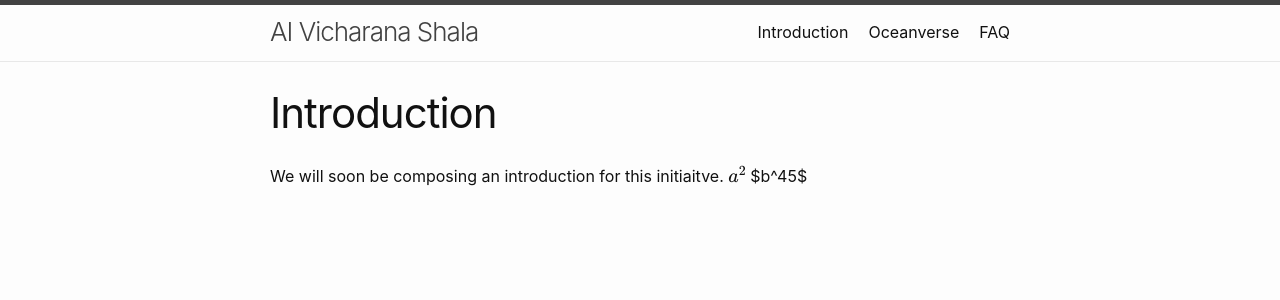
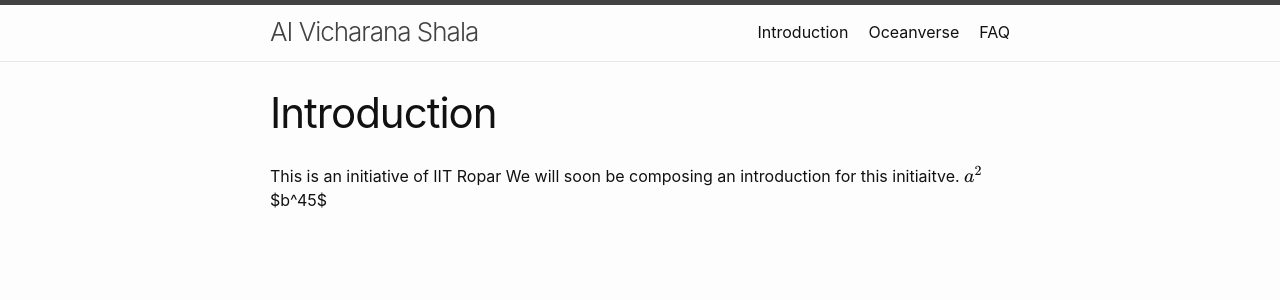
Before and after one commit to sudarshansudarshan/aicamp, a Jekyll site: the page built from Introduction.md, in a window 1280 px wide. Shown: the top 300 px of the page. Built offline with Jekyll 4.4.1, drawn with Linux system fonts in a browser that asks for light colours; formulas are drawn with MathJax 3.

Commit message:
Update Introduction.md

```diff
--- a/Introduction.md
+++ b/Introduction.md
@@ -3,5 +3,5 @@ layout: page
 title: Introduction
 permalink: /codershigh/introduction/
 ---
-
+This is an initiative of IIT Ropar
 We will soon be composing an introduction for this initiaitve. $$a^2$$ $b^45$
```
